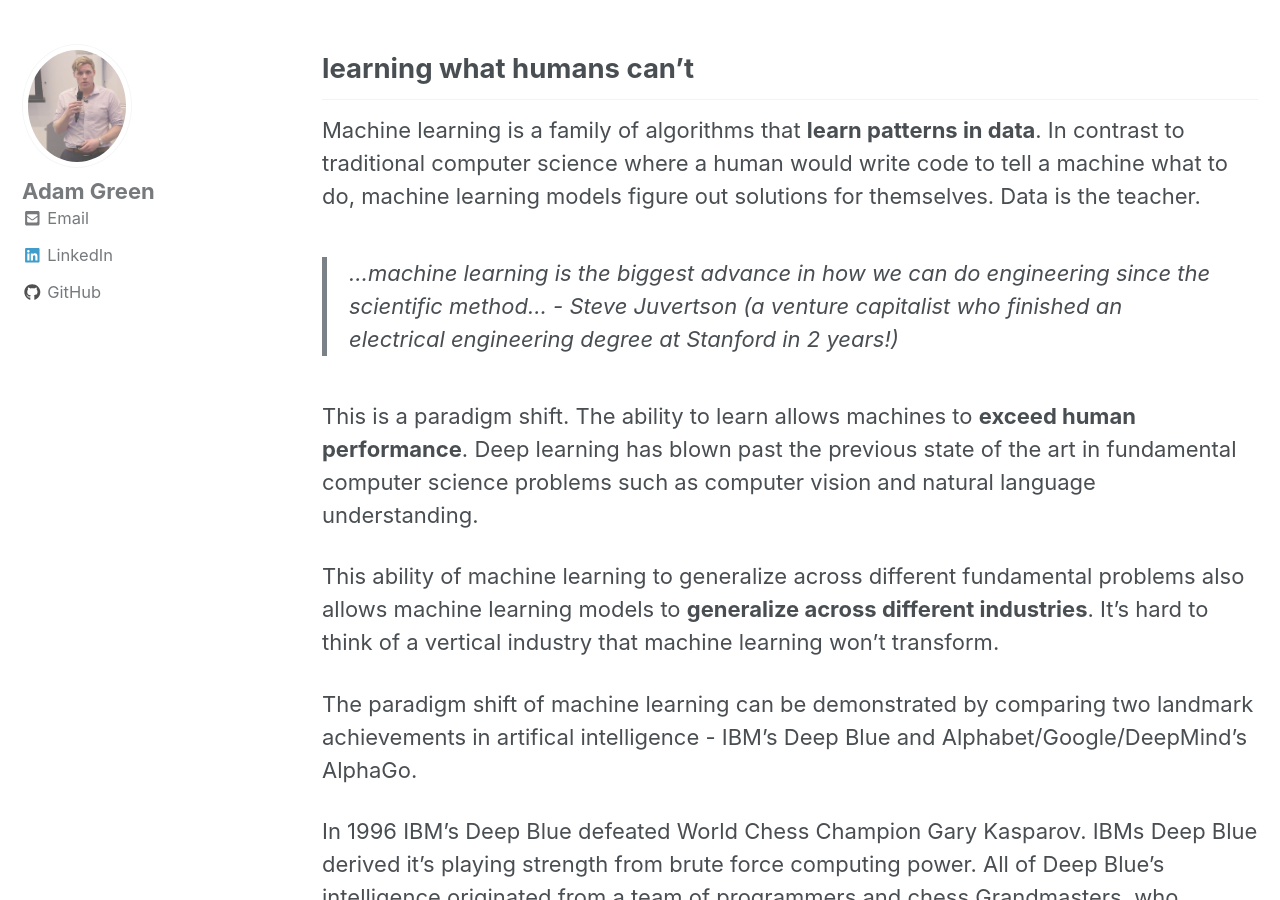
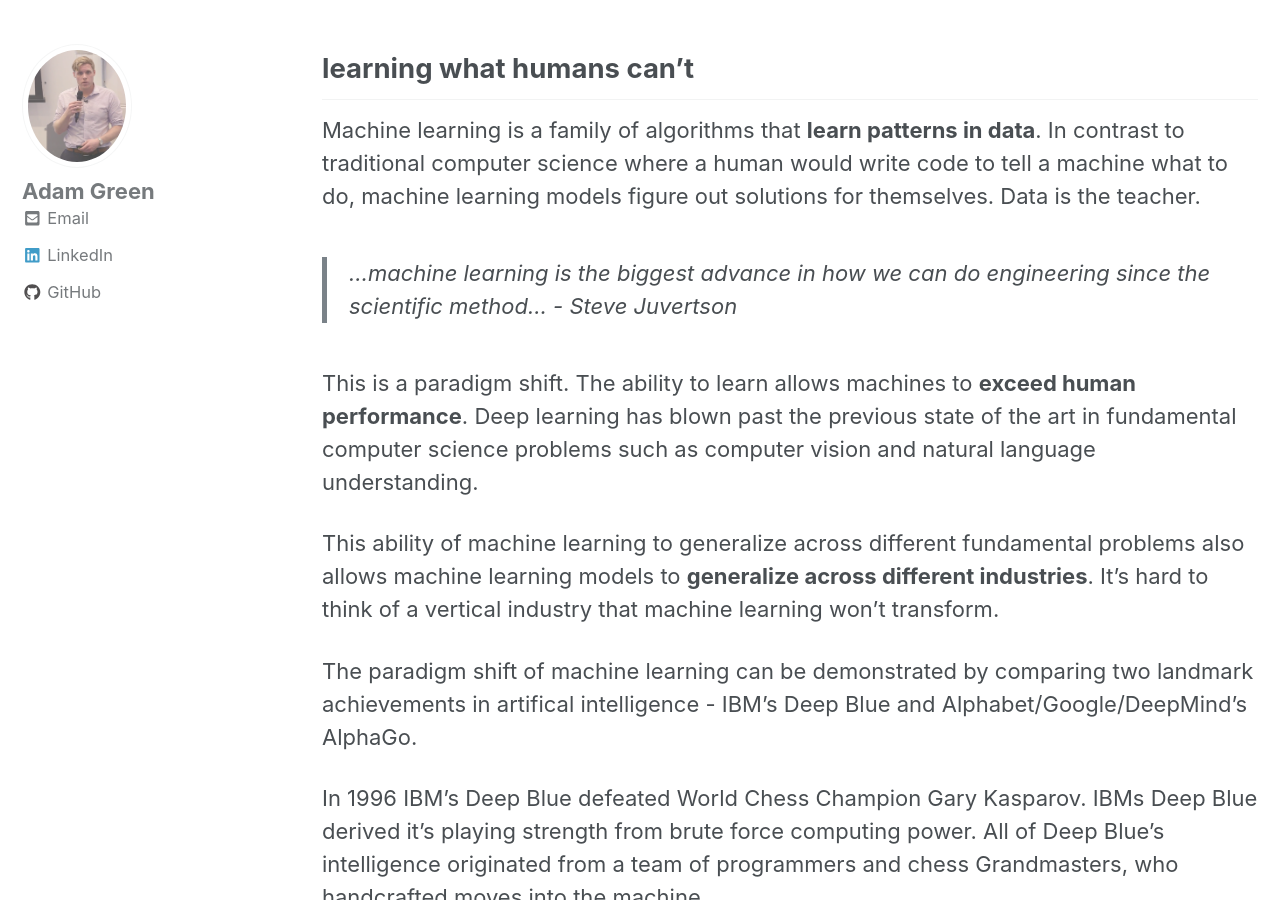
Before and after one commit to ADGEfficiency/adgefficiency.github.io, a Jekyll site: the page built from _posts/2017-04-30-machine-learning-in-energy-part-one.md, in a window 1280 px wide and 900 px high, scrolled down 1917 px. Built offline with Jekyll 4.4.1, drawn with Linux system fonts in a browser that asks for light colours; nearby versions of some CDN libraries.

Commit message:
site cleanup

```diff
--- a/_posts/2017-04-30-machine-learning-in-energy-part-one.md
+++ b/_posts/2017-04-30-machine-learning-in-energy-part-one.md
@@ -31,7 +31,7 @@
 
 Machine learning is a family of algorithms that **learn patterns in data**.  In contrast to traditional computer science where a human would write code to tell a machine what to do, machine learning models figure out solutions for themselves.  Data is the teacher.
 
-> ...machine learning is the biggest advance in how we can do engineering since the scientific method... - Steve Juvertson (a venture capitalist who finished an electrical engineering degree at Stanford in 2 years!)
+> ...machine learning is the biggest advance in how we can do engineering since the scientific method... - Steve Juvertson
 
 This is a paradigm shift.  The ability to learn allows machines to **exceed human performance**.  Deep learning has blown past the previous state of the art in fundamental computer science problems such as computer vision and natural language understanding.
 
```
